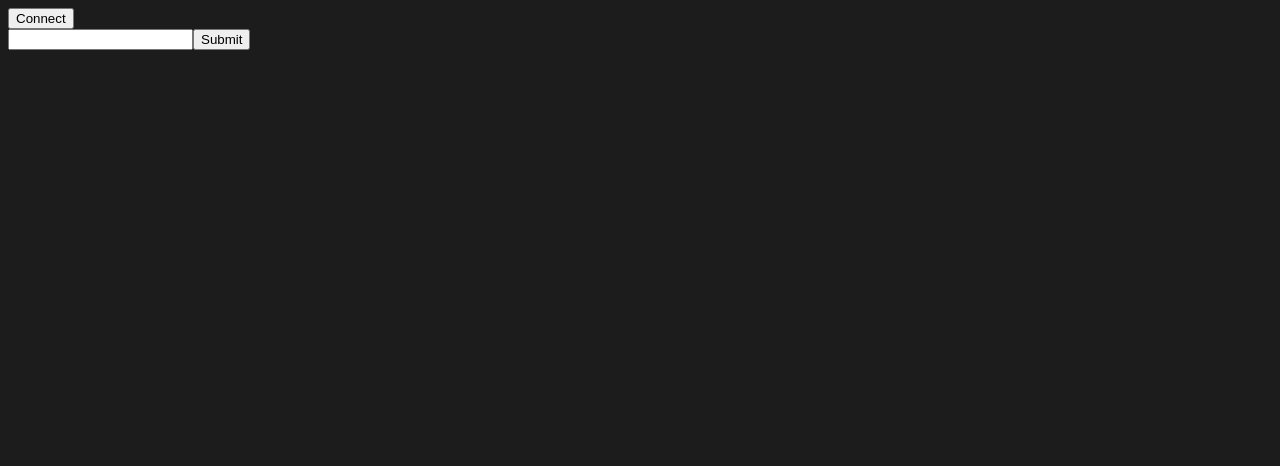
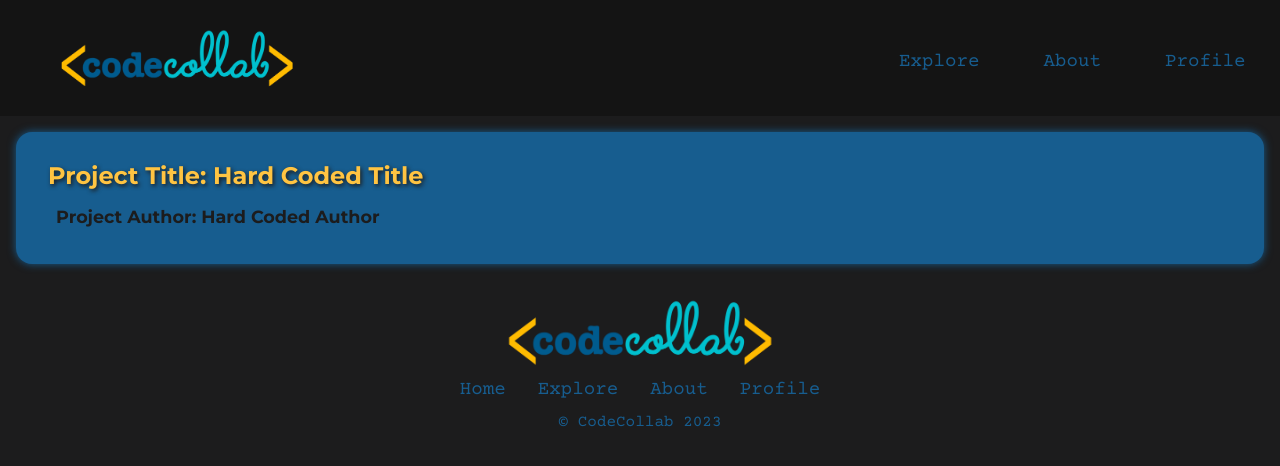
Before and after one commit to DallasSybrowsky/CodeCollab, a React (Create React App) app in the folder codebase/client/: page /explore in a window 1280 px wide. Before the commit this address had no page. Shown: the top 466 px of the page. Built offline with nearby package versions, Linux system fonts and the light colour scheme; the HTML template or start-up script is replaced by a standard one; a web font is replaced by a local one.

Commit message:
Significant styling changes, added about page, explore page, modified header and footer

```diff
--- a/codebase/client/src/App.js
+++ b/codebase/client/src/App.js
@@ -18,6 +18,8 @@ import styled from "styled-components";
 
 import { io } from "socket.io-client";
 import SetAvatar from "./components/accountBox/SetAvatar";
+import ExploreCard from "./components/accountBox/ExploreCard";
+import About from "./components/accountBox/About";
 
 const httpLink = createHttpLink({
   uri: "/graphql",
@@ -63,21 +65,21 @@ function App() {
   };
   function chatSend(event) {
     event.preventDefault();
-    console.log("submitted:", input)
+    console.log("submitted:", input);
     if (input) {
-      socket.emit('chat message', input);
+      socket.emit("chat message", input);
       setInput("");
     }
   }
   return (
     <ApolloProvider client={client}>
       {/* Beginning of chat test functionality */}
-      <button onClick={() => socket.connect()}>Connect</button>
+      {/* <button onClick={() => socket.connect()}>Connect</button>
       <form onSubmit={chatSend}>
         <input onChange={handleChange}></input>
         <button type="submit">Submit</button>
       </form>
-      <h1>{input}</h1>
+      <h1>{input}</h1> */}
       {/* End of chat test functionality */}
       <Router>
         <Routes>
@@ -90,6 +92,22 @@ function App() {
                 <AppContainer>
                   <AccountBox />
                 </AppContainer>
+                <Footer />
+              </>
+            }
+          />
+          <Route
+            path="/explore"
+            element={
+              <>
+                <Nav />
+                {/* {ExploreCard.map((ExploreCard) => ( */}
+                  <ExploreCard
+                    key={ExploreCard.id}
+                    projectTitle={ExploreCard.projectTitle}
+                    projectAuthor={ExploreCard.projectAuthor}
+                  />
+                {/* ))} */}
                 <Footer />
               </>
             }
@@ -114,6 +132,16 @@ function App() {
               </>
             }
           />
+          <Route
+            path="/about"
+            element={
+              <>
+                <Nav />
+                <About />
+                <Footer />
+              </>
+            }
+          />
         </Routes>
       </Router>
     </ApolloProvider>
--- a/codebase/client/src/components/Footer.js
+++ b/codebase/client/src/components/Footer.js
@@ -9,19 +9,22 @@ const Footer = () => {
       </a>
       <ul className="permalinks">
         <li className="footer__links">
-          <a href="#home">Home</a>
+          <a href="/">Home</a>
+        </li>
+        {/* <li className="footer__links">
+          <a href="#collaborate">Collaborate</a>
+        </li> */}
+        <li className="footer__links">
+          <a href="explore">Explore</a>
         </li>
         <li className="footer__links">
-          <a href="#collaborate">Collaborate</a>
+          <a href="about">About</a>
         </li>
+        {/* <li className="footer__links">
+          <a href="#chat">Chat</a>
+        </li> */}
         <li className="footer__links">
-          <a href="#explore">Explore</a>
-        </li>
-        <li className="footer__links">
-          <a href="#chat">Chat</a>
-        </li>
-        <li className="footer__links">
-          <a href="#Profile">Profile</a>
+          <a href="profile">Profile</a>
         </li>
       </ul>
       <div className="footer__copyright">
--- a/codebase/client/src/components/Nav.js
+++ b/codebase/client/src/components/Nav.js
@@ -9,21 +9,26 @@ const Nav = () => {
       </div>
       <div>
         <ul className="nav__links">
-          <li>
+          {/* <li>
             <a href="collaborate">
               Collaborate
             </a>
-          </li>
+          </li> */}
           <li>
             <a href="explore">
               Explore
             </a>
           </li>
           <li>
+            <a href="about">
+              About
+            </a>
+          </li>
+          {/* <li>
             <a href="chat">
               Chat
             </a>
-          </li>
+          </li> */}
           <li>
             <a href="profile">
               Profile
--- /dev/null
+++ b/codebase/client/src/components/accountBox/About.js
@@ -0,0 +1,48 @@
+import React from "react";
+import styled from "styled-components";
+
+const AboutContainer = styled.div`
+  .AboutContainer {
+    display: flex;
+    flex-direction: column;
+    align-items: center;
+  }
+
+  .about__title_box h1 {
+    margin: 2rem;
+    font-family: montserrat;
+    color: var(--color-yellow);
+    display: flex;
+    flex-direction: column;
+    align-items: center;
+  }
+
+  .about__details_box h3 {
+    margin: 2rem 6rem 1rem 6rem;
+    font-family: montserrat;
+    color: var(--color-light-blue);
+    text-align: center;
+`;
+
+function About() {
+  return (
+    <AboutContainer>
+      <div className="about__title_box">
+        <h1 className="about__title">Our Mission</h1>
+        <div className="about__details_box">
+          <h3 className="about__details">
+            We are a group of passionate recent graduates of a coding bootcamp
+            who want to continue working on the projects we are passionate
+            about! We also know how important networking is in a new career
+            field. We built CodeCollab in order to fill our need for a
+            collaborative environment where new grads can come to start
+            projects, continue previous ones, or just find like-minded people in
+            our same situation.
+          </h3>
+        </div>
+      </div>
+    </AboutContainer>
+  );
+}
+
+export default About;
--- /dev/null
+++ b/codebase/client/src/components/accountBox/ExploreCard.js
@@ -0,0 +1,77 @@
+import React from "react";
+import styled from "styled-components";
+// import { useState, useEffect } from "react";
+
+const ExploreContainer = styled.div`
+  .ExploreContainer {
+    display: grid;
+    grid-template-columns: repeat(auto-fit, minmax(25rem, 1fr));
+    justify-content: center;
+  }
+
+  .explore__card {
+    position: relative;
+    background-color: var(--color-dark-blue);
+    margin: 1rem;
+    padding: 1rem 2rem;
+    box-shadow: 0 0 0.5rem var(--color-dark-blue);
+    border-radius: 1rem;
+    max-width: 100vw;
+    min-height: 132px;
+    max-height: 15vh;
+    transition: 0.2s ease-in-out;
+  }
+
+  .explore__card:hover {
+    box-shadow: 0 0 0.5rem var(--color-light-blue);
+  }
+
+  .project__title {
+    margin-top: 0.8rem;
+    color: var(--color-yellow);
+    text-shadow: 0.1rem 0.1rem 0.25rem var(--color-bg);
+    font-size: 1.5rem;
+    font-family: montserrat;
+    text-decoration: none;
+  }
+
+  .project__title a {
+    color: var(--color-yellow);
+    text-shadow: 0.1rem 0.1rem 0.25rem var(--color-bg);
+    font-size: 1.5rem;
+    font-family: montserrat;
+    text-decoration: none;
+  }
+
+  .project__title a:hover {
+    text-shadow: 0.15rem 0.15rem 0.5rem var(--color-black);
+  }
+
+  .project__author {
+    padding: 1rem 0 0 0.5rem;
+    color: var(--color-bg);
+    font-size: 1.1rem;
+    font-family: montserrat;
+`;
+
+function ExploreCard(props) {
+  return (
+    <ExploreContainer>
+      <div key={props.id} className="explore__card">
+        <div className="explore__card__title">
+          <h3 className="project__title">
+            <a href="#">
+              Project Title: Hard Coded Title{props.projectTitle}
+            </a>
+          </h3>
+        </div>
+        <div className="explore__card__content">
+          <h4 className="project__author">
+            Project Author: Hard Coded Author{props.projectAuthor}
+          </h4>
+        </div>
+      </div>
+    </ExploreContainer>
+  );
+}
+export default ExploreCard;
--- a/codebase/client/src/components/style/footer.css
+++ b/codebase/client/src/components/style/footer.css
@@ -1,4 +1,11 @@
 @import url("https://fonts.googleapis.com/css2?family=Courier+Prime&display=swap");
+
+.footer__logo {
+  display: flex;
+  justify-content: center;
+  align-items: center;
+  margin-top: 2rem;
+}
 
 .footer__logo img {
   min-width: 270px;
@@ -12,16 +19,18 @@
   flex-wrap: wrap;
   justify-content: center;
   gap: 2rem;
-  margin: 1.2rem 1.2rem;
+  margin: 0 1.2rem;
   list-style: none;
 }
 
-a {
+.permalinks a {
   text-decoration: none;
+  margin: 10px 0px;
 }
 
 .footer__copyright {
     font-family: "Courier Prime", monospace;
     font-size: 1.2rem;
-    color: #175D8F
+    color: var(--color-dark-blue);
+    text-align: center;
 }
--- a/codebase/client/src/components/style/nav.css
+++ b/codebase/client/src/components/style/nav.css
@@ -2,23 +2,50 @@
 
 * {
   box-sizing: border-box;
+  padding: 0px;
+  margin: 0px;
 }
 
 nav {
   background: rgba(0, 0, 0, 0.3);
-  border-radius: 3rem;
-  backdrop-filter: blur(15px);
+
+  display: flex;
+  flex-direction: row;
+  justify-content: space-between;
+}
+
+nav .navbar {
+  display: flex;
+  flex-direction: row;
+}
+
+.brand-title {
+  margin: 0.5rem;
+  display: flex;
+  justify-content: center;
+  align-items: center;
 }
 
 .navbar {
   margin: 0;
+  padding: 0.15rem;
+}
+
+.nav__links {
+  margin-top: 10%;
   padding: 0;
+  display: flex;
+  flex-direction: row;
+  justify-content: center;
 }
 
 ul .nav__links {
   margin: 0;
   padding: 0;
+  display: flex;
+  flex-direction: row;
 }
+
 ul {
   list-style: none;
 }
@@ -30,18 +57,21 @@ ul li a {
   justify-content: center;
   gap: 2rem;
   font-family: "Courier Prime", monospace;
-  color:#175D8F;
+  color:var(--color-dark-blue);
   font-size: 1.2rem;
   list-style: none;
-  margin: 2rem;
+  margin: 0.5rem 2rem;
   text-decoration: none;
 }
 
 ul li a:hover {
-  color:#4DC4D2;
+  color:var(--color-light-blue);
+  text-shadow: 0.05rem 0.05rem 0.15rem var(--color-light-blue);
 }
 
 .logo {
+  padding: 1rem;
+  margin-left: 2rem;
   min-width: 270px;
   width: 15vw;
 }
--- a/codebase/client/src/index.css
+++ b/codebase/client/src/index.css
@@ -1,19 +1,24 @@
-@import url("https://fonts.googleapis.com/css2?family=Courier+Prime&family=Inspiration&family=Montserrat:wght@300;400;500;600;700&family=Pacifico&display=swap" );
+@import url("https://fonts.googleapis.com/css2?family=Courier+Prime&family=Inspiration&family=Montserrat:wght@300;400;500;600;700&family=Pacifico&display=swap");
 
-@import-normalize;
-/* If you see an "Unknown at rule @import-normalize css(unknownAtRules)" warning in VSCode, change the css.lint.unknownAtRules setting to ignore. */
+:root {
+  --color-yellow: #ffc442;
+  --color-light-blue: #4dc4d2;
+  --color-dark-blue: #175d8f;
+  --color-bg: #1c1c1d;
+  --color-black: #000000;
+}
 
 body {
-    background-color: #1c1c1d;
-    font-family: "Courier Prime", monospace;
-    -webkit-font-smoothing: antialiased;
-    -moz-osx-font-smoothing: grayscale;
+  background-color: var(--color-bg);
+  font-family: "Courier Prime", monospace;
+  -webkit-font-smoothing: antialiased;
+  -moz-osx-font-smoothing: grayscale;
 }
 
 code {
-    font-family: source-code-pro, Menlo, Monaco, Consolas, "Courier prime", monospace;
+  font-family: "Courier prime", monospace;
 }
 
 * {
-    box-sizing: border-box;
+  box-sizing: border-box;
 }
```
Also changed, not shown: codebase/client/src/components/accountBox/sandbox.js (added, +29 -0 lines).
